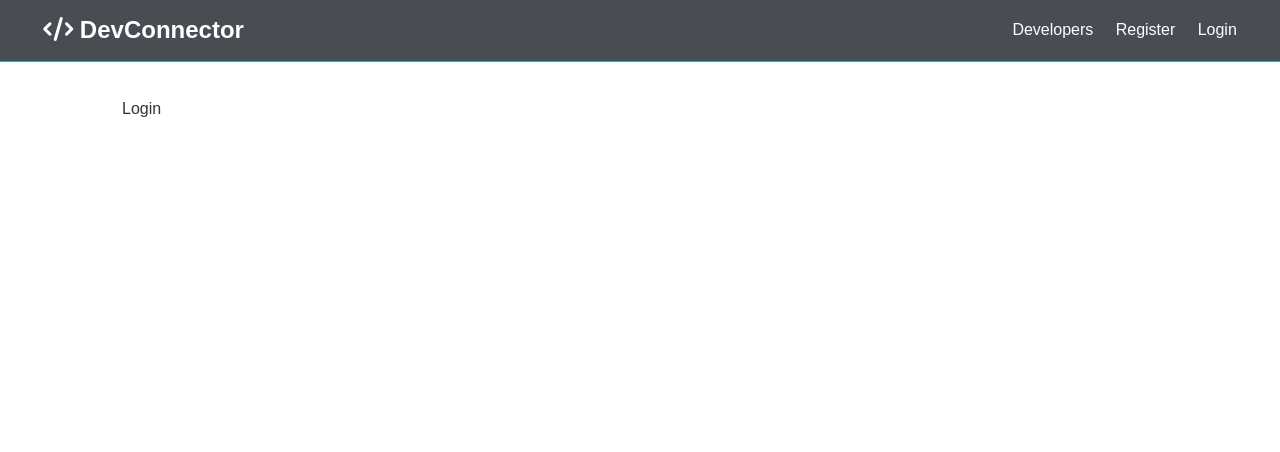
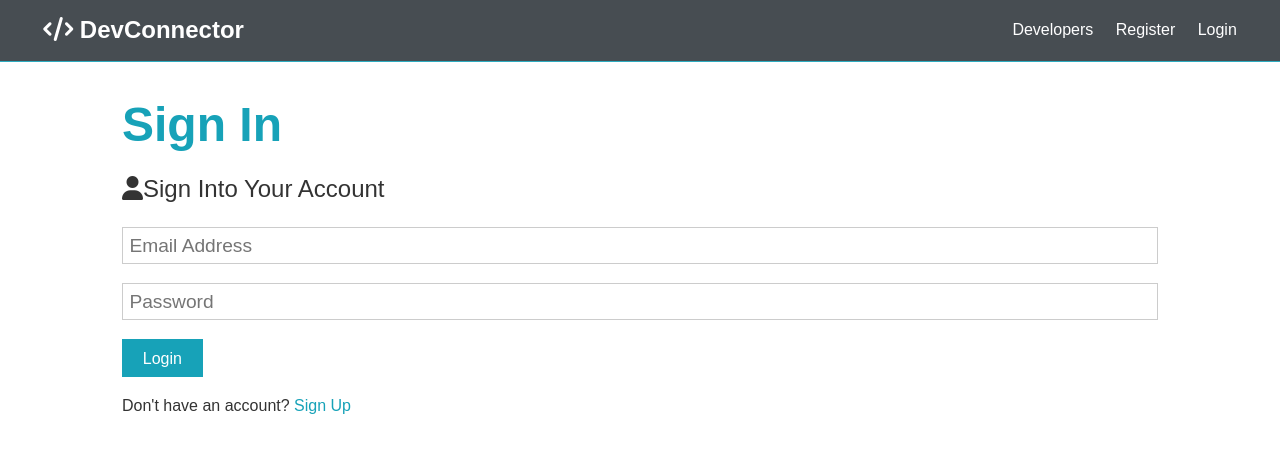
Before and after one commit to DaWood32913/dev-connector, a React (Create React App) app in the folder client/: page /login in a window 1280 px wide. Shown: the top 452 px of the page. Built offline with nearby package versions, Linux system fonts and the light colour scheme.

Commit message:
setup login page.

```diff
--- a/client/src/components/auth/Login.js
+++ b/client/src/components/auth/Login.js
@@ -1,7 +1,57 @@
-import React from 'react';
+import React, { Fragment, useState } from 'react';
+import { Link } from 'react-router-dom';
 
 const Login = () => {
-  return <div>Login</div>;
+  const [formData, setFormData] = useState({
+    email: '',
+    password: '',
+  });
+
+  const { email, password } = formData;
+
+  const onChange = e =>
+    setFormData({ ...formData, [e.target.name]: e.target.value });
+
+  const onSubmit = async e => {
+    e.preventDefault();
+    console.log('Success');
+  };
+
+  return (
+    <Fragment>
+      <h1 className='large text-primary'>Sign In</h1>
+      <p className='lead'>
+        <i className='fas fa-user'></i>Sign Into Your Account
+      </p>
+      <form className='form' onSubmit={e => onSubmit(e)}>
+        <div className='form-group'>
+          <input
+            type='email'
+            placeholder='Email Address'
+            name='email'
+            value={email}
+            onChange={e => onChange(e)}
+            required
+          />
+        </div>
+        <div className='form-group'>
+          <input
+            type='password'
+            placeholder='Password'
+            name='password'
+            value={password}
+            onChange={e => onChange(e)}
+            required
+            minLength='8'
+          />
+        </div>
+        <input type='submit' className='btn btn-primary' value='Login' />
+      </form>
+      <p className='my-1'>
+        Don't have an account? <Link to='/register'>Sign Up</Link>
+      </p>
+    </Fragment>
+  );
 };
 
 export default Login;
--- a/client/src/components/auth/Register.js
+++ b/client/src/components/auth/Register.js
@@ -1,5 +1,5 @@
 import React, { Fragment, useState } from 'react';
-import axios from 'axios';
+import { Link } from 'react-router-dom';
 
 const Register = () => {
   const [formData, setFormData] = useState({
@@ -19,25 +19,7 @@
     if(password !== password2){
       console.log('Passwords do not match!');
     } else {
-      const newUser = {
-        name,
-        email,
-        password,
-      }
-      try {
-        const config = {
-          headers: {
-            'Content-Type': 'application/json'
-          }
-        }
-
-        const body = JSON.stringify(newUser);
-
-        const res = await axios.post('api/users', body, config);
-        console.log(res.data);
-      } catch (err) {
-        console.error(err.response.data)
-      }
+     console.log('Success')
     }
   }
 
@@ -97,7 +79,7 @@
         <input type='submit' className='btn btn-primary' value='Register' />
       </form>
       <p className='my-1'>
-        Already have an account? <a href='login.html'>Sign In</a>
+        Already have an account? <Link to='/login'>Sign In</Link>
       </p>
     </Fragment>
   );
```
